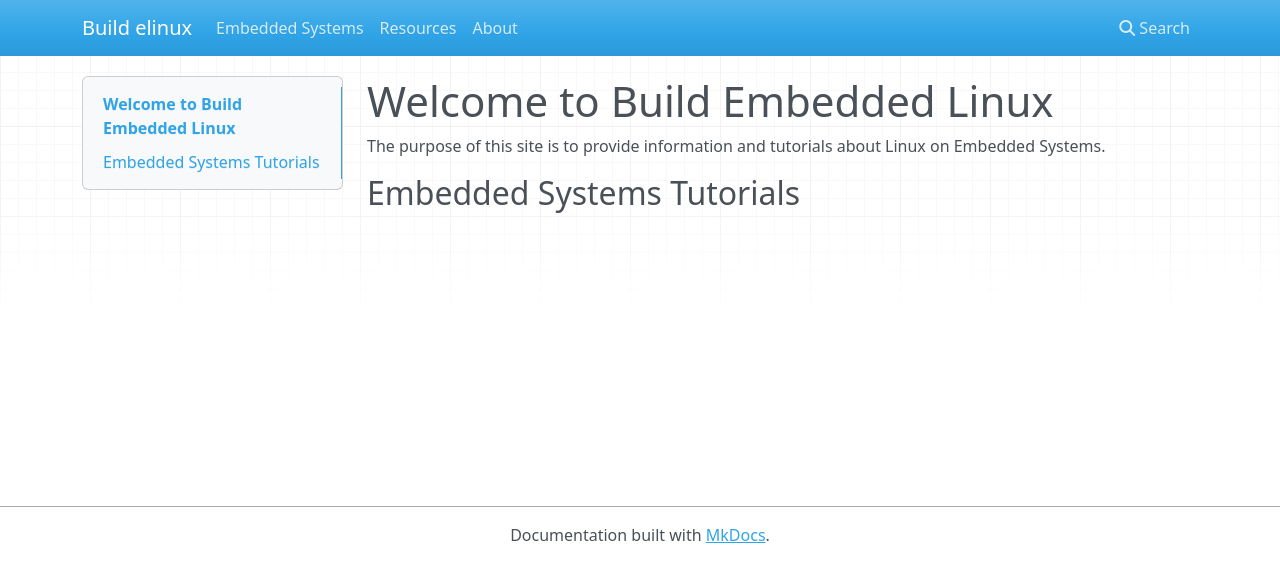
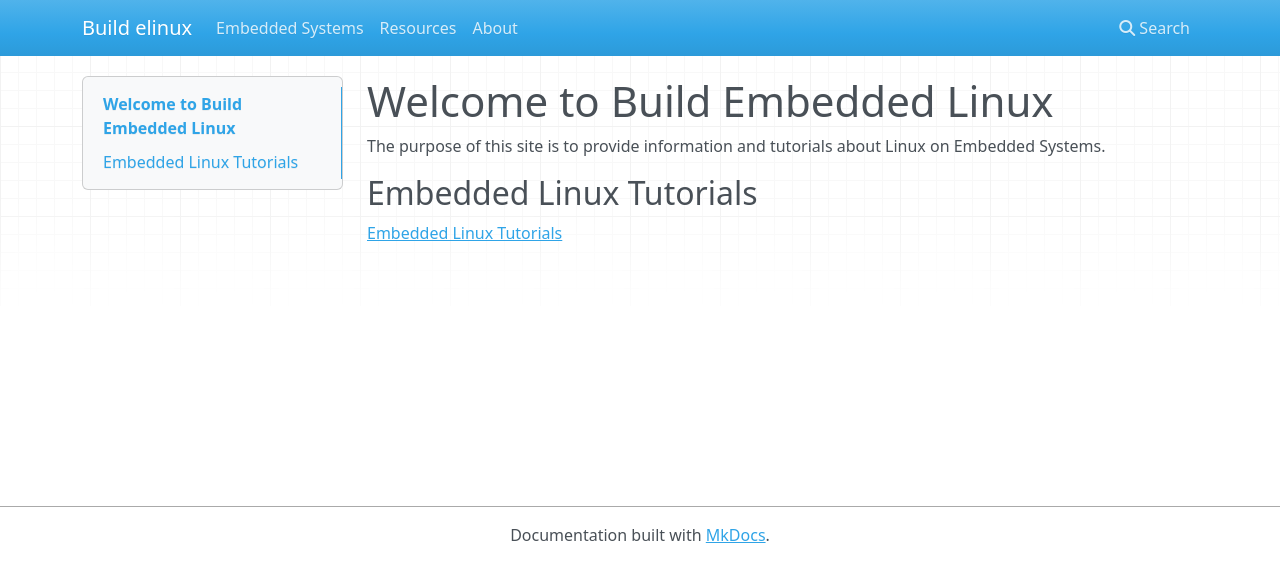
Before and after one commit to buildelinux/buildelinux, an MkDocs documentation site: the page built from docs/index.md, in a window 1280 px wide. Shown: the top 582 px of the page. Built offline with MkDocs 1.6.1, drawn with Linux system fonts in a browser that asks for light colours; nearby versions of some CDN libraries.

Commit message:
Fix to index

```diff
--- a/docs/index.md
+++ b/docs/index.md
@@ -2,4 +2,5 @@
 
 The purpose of this site is to provide information and tutorials about Linux on Embedded Systems.
 
-## Embedded Systems Tutorials
+## Embedded Linux Tutorials
+[Embedded Linux Tutorials](Embedded_Systems.md)
```
